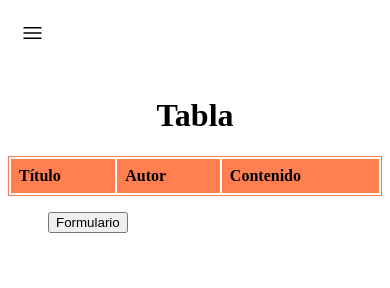
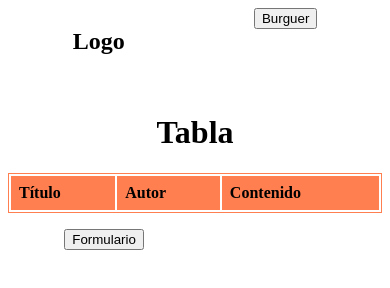
Before and after one commit to Casandrabenpor/Ejercicios-javascript, a plain HTML site: page index.html in a window 390 px wide. Drawn offline with nearby package versions, Linux system fonts and the light colour scheme; no server answers.

Commit message:
Trabajo final oxygen shop Casandra1

```diff
--- a/index.html
+++ b/index.html
@@ -13,19 +13,23 @@
 </head>
 
 <body>
+    <header>
+        <h2>
+            Logo
+        </h2>
         <!-- nav -->
-    <nav class="navbar">
-        <button class="navbar-toggle" onclick=" muestra_oculta('navbarNav')" id="">
-            <span class="material-symbols-outlined">
-                menu
-            </span>
-        </button>
-        <div class="nav-links" id="navbarNav">
-            <a class="link-item" href="#">Inicio</a>
-            <a class="link-item" href="#">Blog</a>
-            <a class="link-item" href="#">Contacto</a>
+        <nav class="menu">
+            <ul>
+                <li><a href="#">Inicio</a></li>
+                <li><a href="#">Sobre nosotros</a></li>
+                <li><a href="#">Contacto</a></li>
+            </ul>
+        </nav>
+        <div class="burguer">
+            <button id="burguer-button">Burguer</button>
         </div>
-    </nav>
+
+    </header>
     <!-- MODAL FORMULARIO -->
 
 
@@ -39,7 +43,7 @@
                     <input type="text" id="autor" name="autor" placeholder="autor"><br><br>
                     <label for="lname"></label>Contenido<br>
                     <input type="text" id="contenido" name="lname" placeholder="contenido"><br><br>
-                    <input type="submit" value="Submit" id = "addForm" onclick="receive() ">
+                    <input type="submit" value="Submit" id="addForm" onclick="receive() ">
                     <input type="reset" value="Borrar" onclick="borrar()" />
 
                 </div>
--- a/js/nav.js
+++ b/js/nav.js
@@ -1,23 +1,7 @@
 
 
-
-
-//función acepta una ID como parámetro y verifica si el navegador puede encontrar un elemento con esa ID.
-function muestra_oculta(id) {
-    if (document.getElementById) {
-      let el = document.querySelector('#' + id);
-      //La propiedad de estilo 'display' tiene dos valores posibles: 'block' (para mostrarlo), 'none' (para ocultarlo)
-      el.style.display = (el.style.display == 'none') ? 'block' : 'none';
-    }
-  }
-
-  window.onload = function () {
-    muestra_oculta('navbarNav');
-  }
-
-// const btnMenu = document.querySelector("your-selector"); // obtenerá el botón
-// const menu =  document.querySelector("#navbarNav"); // obtendrá el elemento de menú
-
-// btnMenu.addEventListener("click", function(){
-//     menu.classList.toggle("mostrar");
-// });
+const burguer = document.getElementById("burguer-button");
+const menu = document.getElementsByClassName("menu");
+burguer.addEventListener("click", () => {
+ menu[0].classList.toggle("menu-visible");
+});
--- a/js/obj.js
+++ b/js/obj.js
@@ -1,4 +1,3 @@
-
 const autores = [
     {
         nombre: "Juan",
--- a/style.css
+++ b/style.css
@@ -1,38 +1,44 @@
 /* nav */
-.navbar {
-    height: 50px;
+header{
     display: flex;
-    justify-content: space-between;
+    justify-content: space-around;
+    width: 100%;
+}
+
+nav{
+    display: flex;
+    justify-content: space-around;
+    width: 30%;
     align-items: center;
-    background-color: white;
-    padding: 0 0.4rem;
+}
+menu{
+    display: flex;
+    justify-content: space-around;
+    width: 30%;
+}
+nav li{
+    list-style: none;
 
 }
-
-.nav-links {
-    background-color: rgb(250, 250, 250);
-    display: flex;
-    align-items: center;
-    justify-content: center;
+.burguer{
+    display: none;
 }
-
-.link-item {
-    margin-top: 2rem;
-    color: #246fdf;
-    text-decoration: none;
-    font-weight: bold;
-    position: relative;
-}
-
-.navbar-toggle {
-    border: none;
-    display: flex;
-    background: none;
-
-    cursor: pointer;
+@media screen and (max-width:678px) {
+    .burguer{
+        display: block;
+    }
+    .menu{
+  display: none;
+      margin: 0;
+      position: absolute;
+    }
+    .menu-visible{
+        display: flex;
+        justify-content: space-around;
+        flex-direction:column;
+    }
 
 }
-
 
 
 /* icono nav */
```
Lines whose indentation alone changed are shown as unchanged.
